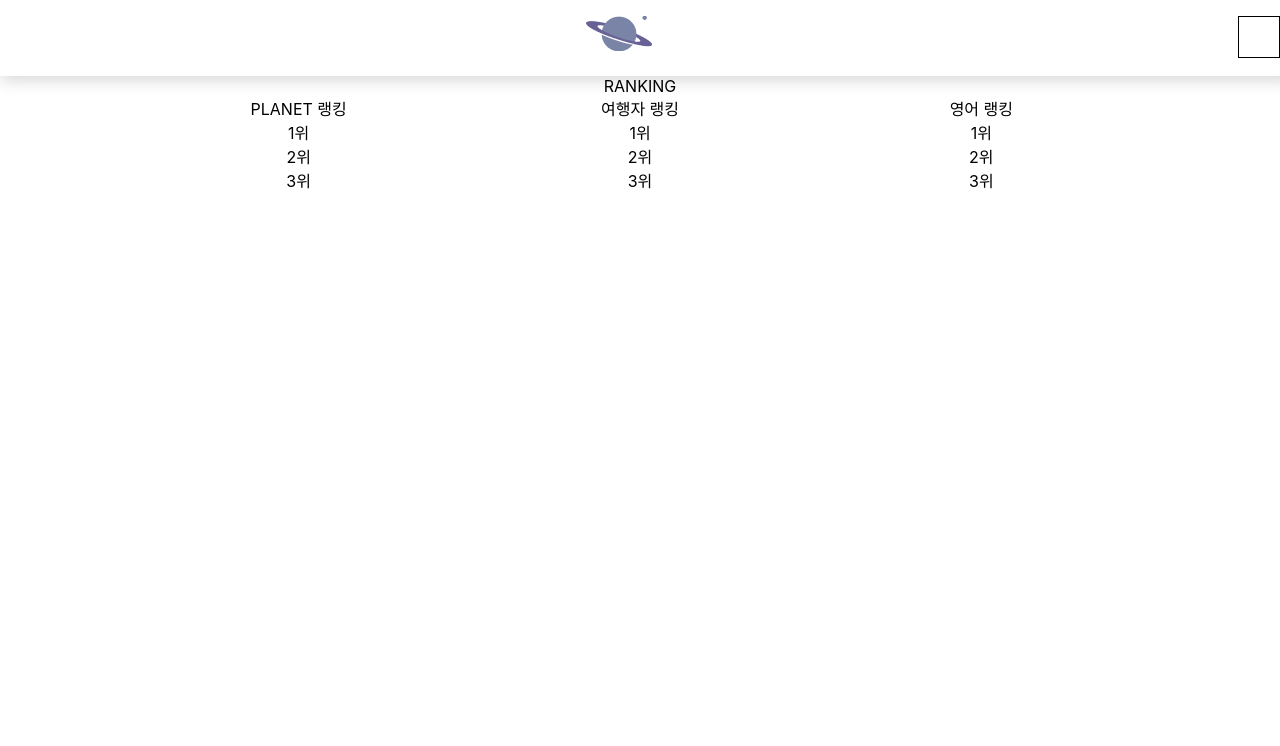
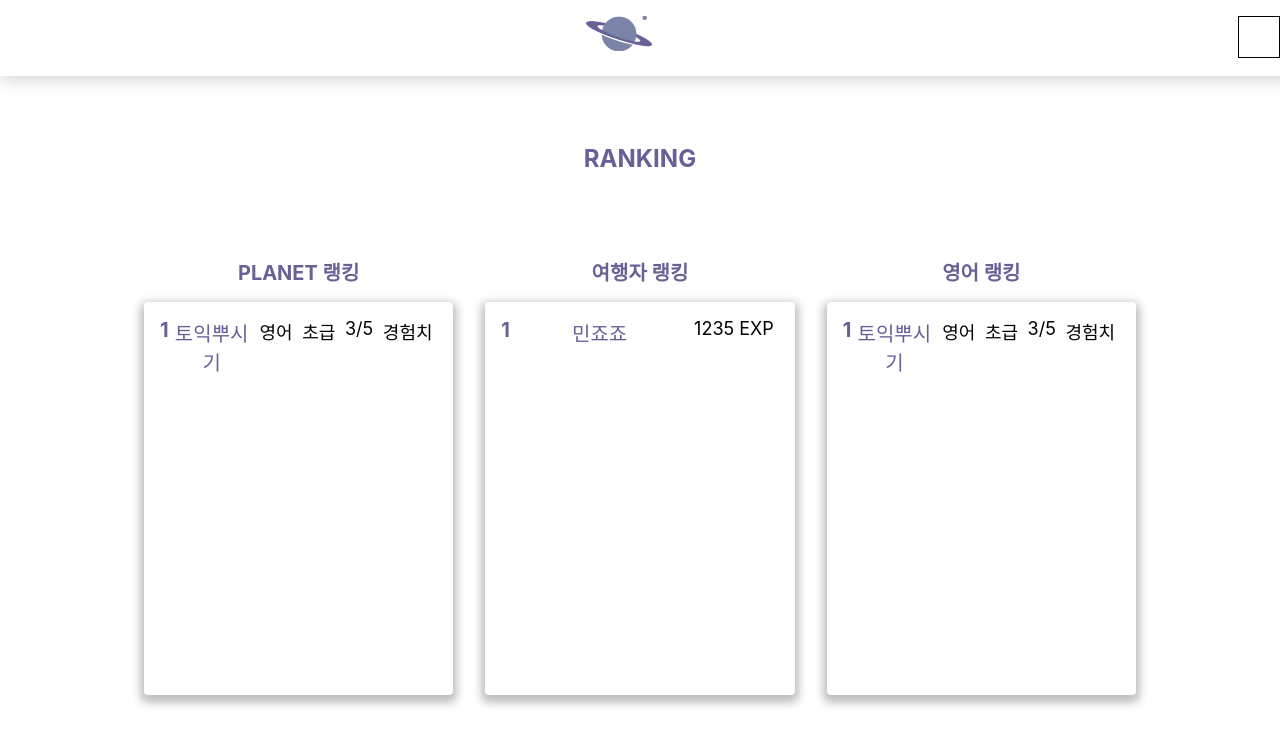
Before and after one commit to cosmic-plannet/plannet-front, a React (Create React App) app: page /ranking in a window 1280 px wide. Shown: the top 746 px of the page. Built offline with nearby package versions, Linux system fonts and the light colour scheme.

Commit message:
update: Apply ranking page design

```diff
--- a/src/pages/main.js
+++ b/src/pages/main.js
@@ -50,7 +50,7 @@ const PlanetDot = styled.div`
     height: 13px;
     background-color: #7984a7;
     border-radius: 50px;
-    margin: 7px 10px;
+    margin: 10px 10px;
 `;
 const PlanetName = styled.div`
     font-size: 20px;
--- a/src/pages/ranking.js
+++ b/src/pages/ranking.js
@@ -13,24 +13,62 @@ const Wrapper = styled.div`
     align-items: center;
     /* min-width: 1200px; */
 `;
-const Title = styled.div``;
-
-const RankingContainer = styled.div`
+const Title = styled.div`
+    font-size: 24px;
+    font-weight: bold;
+    color: #686196;
+    padding: 68px 0;
+`;
+const RankingSection = styled.div`
     display: flex;
     flex-direction: row;
     width: 80%;
 `;
+const RankingContainer = styled.div`
+    display: flex;
+    flex-direction: column;
+    flex: 1;
+    /* border: 1px solid black; */
+`;
 const RankingBox = styled.div`
-    flex: 1;
+    height: 393px;
     text-align: center;
+    border-radius: 4px;
+    box-shadow: 0 4px 9px 4px rgba(0, 0, 0, 0.25);
+    background-color: #ffffff;
     margin: 0 1rem;
+    /* border: 1px solid black; */
 `;
-const RankingTitle = styled.div``;
+const RankingTitle = styled.div`
+    font-size: 20px;
+    font-weight: bold;
+    color: #686196;
+    padding: 1rem;
+    text-align: center;
+`;
 const RankingList = styled.div`
     display: flex;
     flex-direction: column;
+    padding: 1rem;
 `;
-const RankingContent = styled.div``;
+const RankingLi = styled.div`
+    display: flex;
+    flex-direction: row;
+`;
+const RankingNum = styled.div`
+    font-size: 20px;
+    font-weight: bold;
+    color: #686196;
+`;
+const RankingName = styled.div`
+    font-size: 20px;
+    color: #686196;
+    flex: 1;
+`;
+const RankingContent = styled.div`
+    font-size: 18px;
+    padding: 0 0.3rem;
+`;
 
 const Ranking = ({ history }) => {
     // const [inputText, setInputText] = useState("");
@@ -48,32 +86,50 @@ const Ranking = ({ history }) => {
             <Header></Header>
             <Wrapper>
                 <Title>RANKING</Title>
-                <RankingContainer>
-                    <RankingBox>
+                <RankingSection>
+                    <RankingContainer>
                         <RankingTitle>PLANET 랭킹</RankingTitle>
-                        <RankingList>
-                            <RankingContent>1위</RankingContent>
-                            <RankingContent>2위</RankingContent>
-                            <RankingContent>3위</RankingContent>
-                        </RankingList>
-                    </RankingBox>
-                    <RankingBox>
+                        <RankingBox>
+                            <RankingList>
+                                <RankingLi>
+                                    <RankingNum>1</RankingNum>
+                                    <RankingName>토익뿌시기</RankingName>
+                                    <RankingContent>영어</RankingContent>
+                                    <RankingContent>초급</RankingContent>
+                                    <RankingContent>3/5</RankingContent>
+                                    <RankingContent>경험치</RankingContent>
+                                </RankingLi>
+                            </RankingList>
+                        </RankingBox>
+                    </RankingContainer>
+                    <RankingContainer>
                         <RankingTitle>여행자 랭킹</RankingTitle>
-                        <RankingList>
-                            <RankingContent>1위</RankingContent>
-                            <RankingContent>2위</RankingContent>
-                            <RankingContent>3위</RankingContent>
-                        </RankingList>
-                    </RankingBox>
-                    <RankingBox>
+                        <RankingBox>
+                            <RankingList>
+                                <RankingLi>
+                                    <RankingNum>1</RankingNum>
+                                    <RankingName>민죠죠</RankingName>
+                                    <RankingContent>1235 EXP</RankingContent>
+                                </RankingLi>
+                            </RankingList>
+                        </RankingBox>
+                    </RankingContainer>
+                    <RankingContainer>
                         <RankingTitle>영어 랭킹</RankingTitle>
-                        <RankingList>
-                            <RankingContent>1위</RankingContent>
-                            <RankingContent>2위</RankingContent>
-                            <RankingContent>3위</RankingContent>
-                        </RankingList>
-                    </RankingBox>
-                </RankingContainer>
+                        <RankingBox>
+                            <RankingList>
+                                <RankingLi>
+                                    <RankingNum>1</RankingNum>
+                                    <RankingName>토익뿌시기</RankingName>
+                                    <RankingContent>영어</RankingContent>
+                                    <RankingContent>초급</RankingContent>
+                                    <RankingContent>3/5</RankingContent>
+                                    <RankingContent>경험치</RankingContent>
+                                </RankingLi>
+                            </RankingList>
+                        </RankingBox>
+                    </RankingContainer>
+                </RankingSection>
             </Wrapper>
         </React.Fragment>
     );
```
